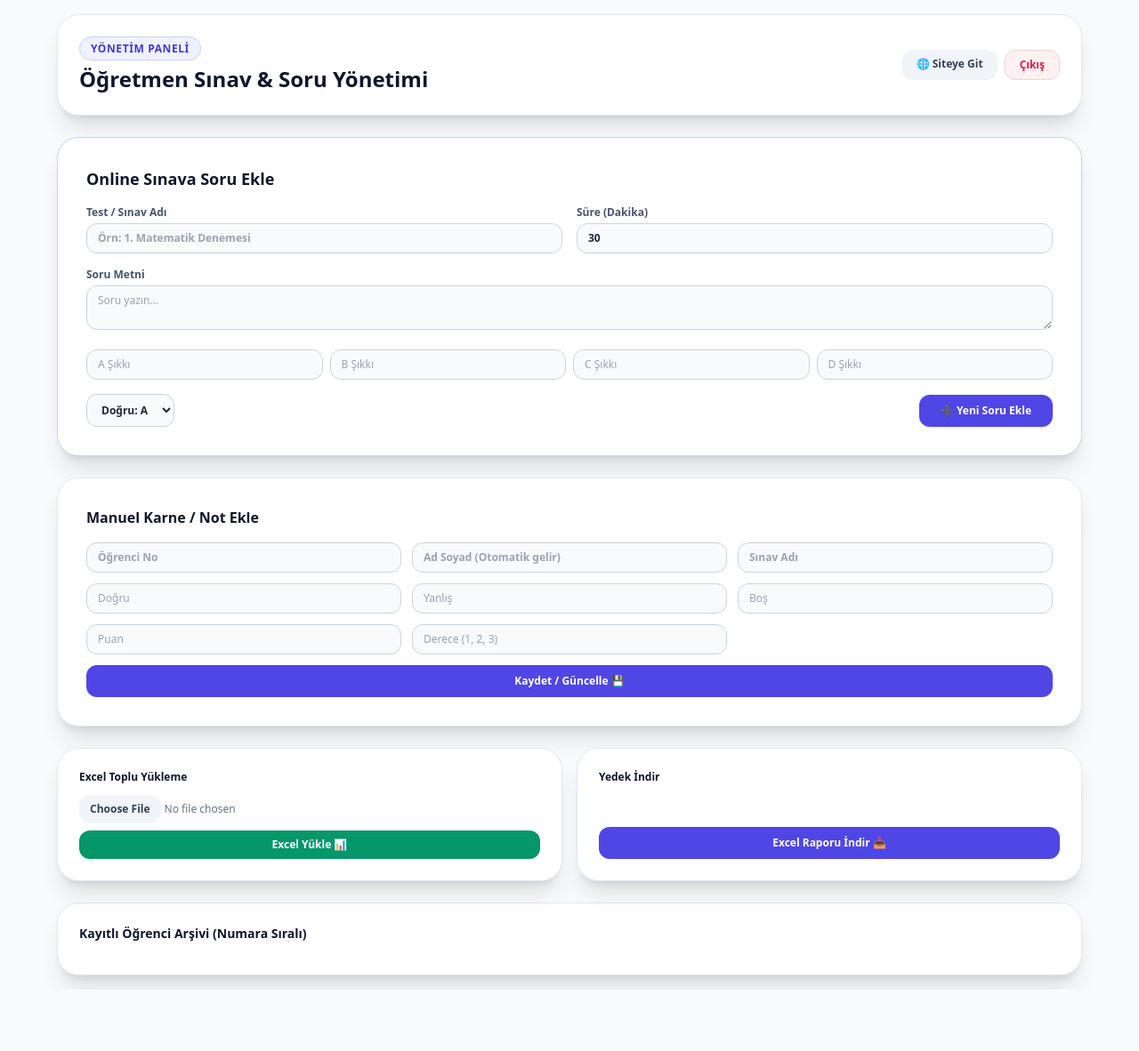
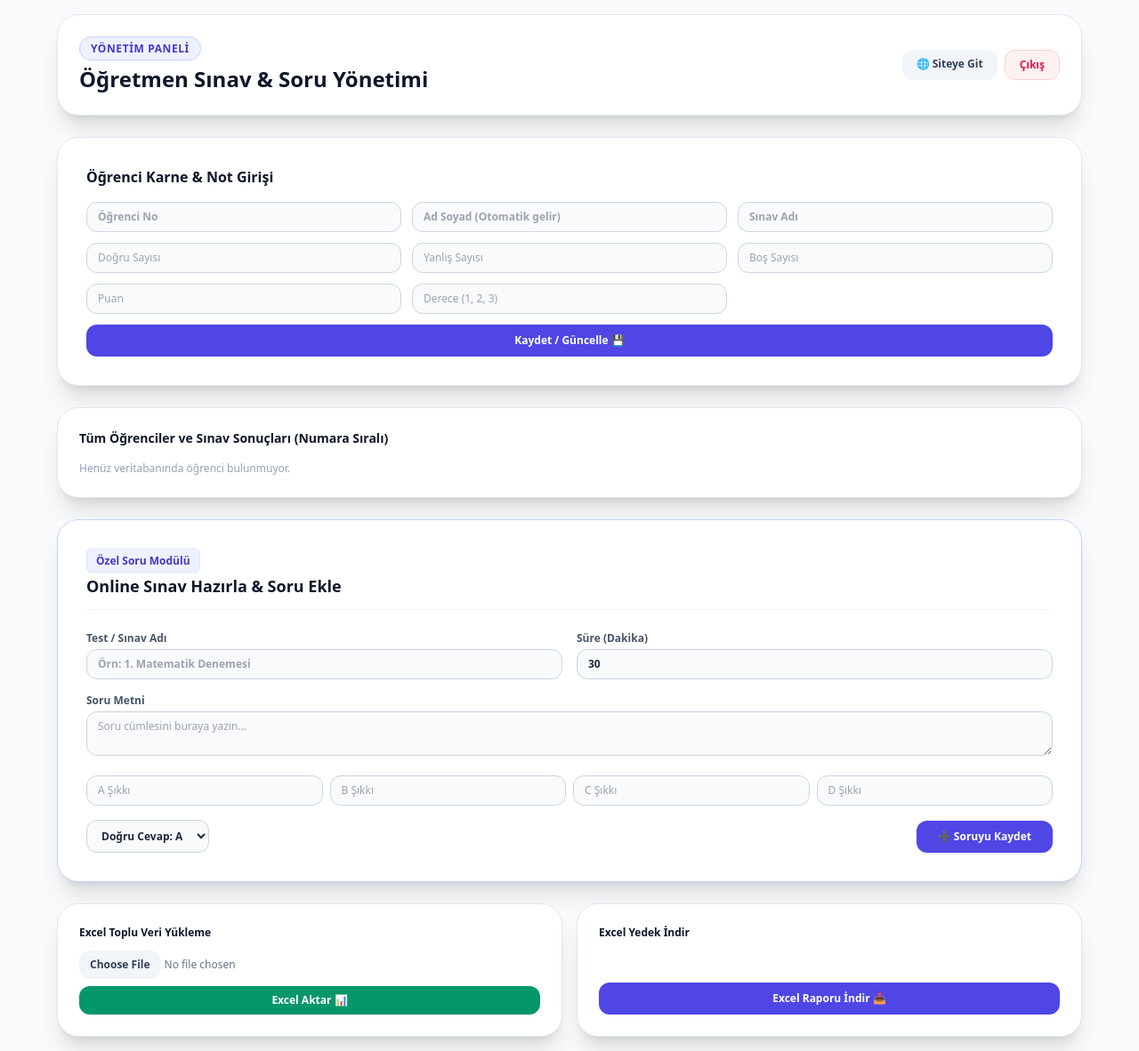
Before and after one commit to busrakaradeniz13/sinav-sistemi, a Flask app: page /admin in a window 1280 px wide. Shown: the whole page at 89% size. Before the commit the page ends 1112 px from the top, so only its background shows below. Run offline with Flask 3, Linux system fonts and the light colour scheme; the visitor is signed in with stand-in values (Sample User, id 1); data that the repository does not hold is empty; some libraries are stand-ins or nearby versions.

Commit message:
Update admin.html

```diff
--- a/templates/admin.html
+++ b/templates/admin.html
@@ -51,9 +51,68 @@
         </div>
         {% else %}
 
-        <!-- SORU EKLEME ALANI -->
-        <div class="bg-white p-6 sm:p-8 rounded-3xl border border-indigo-200 shadow-xl space-y-4">
-            <h2 class="text-lg font-black text-slate-900">Online Sınava Soru Ekle</h2>
+        <!-- MANUEL ÖĞRENCİ / KARNE EKLEME (AKILLI TANIMALI) -->
+        <div class="bg-white p-6 sm:p-8 rounded-3xl border border-slate-200 shadow-xl space-y-4">
+            <h2 class="text-base font-black text-slate-900">Öğrenci Karne & Not Girişi</h2>
+            <form action="/admin/kaydet" method="POST" class="grid grid-cols-1 sm:grid-cols-3 gap-3">
+                <input type="text" id="ogrenci_no_input" name="ogrenci_no" required placeholder="Öğrenci No" onblur="ogrenciGetir()" class="px-3 py-2 rounded-xl bg-slate-50 border border-slate-300 text-xs font-bold">
+                <input type="text" id="ad_input" name="ad" required placeholder="Ad Soyad (Otomatik gelir)" class="px-3 py-2 rounded-xl bg-slate-50 border border-slate-300 text-xs font-bold">
+                <input type="text" name="sinav" required placeholder="Sınav Adı" class="px-3 py-2 rounded-xl bg-slate-50 border border-slate-300 text-xs font-bold">
+                <input type="number" name="dogru" placeholder="Doğru Sayısı" class="px-3 py-2 rounded-xl bg-slate-50 border border-slate-300 text-xs">
+                <input type="number" name="yanlis" placeholder="Yanlış Sayısı" class="px-3 py-2 rounded-xl bg-slate-50 border border-slate-300 text-xs">
+                <input type="number" name="bos" placeholder="Boş Sayısı" class="px-3 py-2 rounded-xl bg-slate-50 border border-slate-300 text-xs">
+                <input type="number" name="puan" placeholder="Puan" class="px-3 py-2 rounded-xl bg-slate-50 border border-slate-300 text-xs">
+                <input type="text" name="derece" placeholder="Derece (1, 2, 3)" class="px-3 py-2 rounded-xl bg-slate-50 border border-slate-300 text-xs">
+                <button type="submit" class="bg-indigo-600 hover:bg-indigo-700 text-white font-bold py-2.5 rounded-xl text-xs sm:col-span-3">Kaydet / Güncelle 💾</button>
+            </form>
+        </div>
+
+        <!-- TÜM ÖĞRENCİLERİN SINAV SONUÇLARI VE DETAYLI LİSTESİ -->
+        <div class="bg-white p-6 rounded-3xl border border-slate-200 shadow-xl space-y-4">
+            <h3 class="text-sm font-black text-slate-900">Tüm Öğrenciler ve Sınav Sonuçları (Numara Sıralı)</h3>
+
+            {% if veriler %}
+            <div class="space-y-4 max-h-[500px] overflow-y-auto pr-1">
+                {% for no, bilgi in veriler.items() %}
+                <div class="bg-slate-50 p-4 rounded-2xl border border-slate-200 space-y-3">
+                    <div class="flex justify-between items-center border-b border-slate-200 pb-2">
+                        <div>
+                            <span class="font-black text-indigo-700 text-sm">No: {{ no }}</span>
+                            <span class="font-bold text-slate-900 text-sm ml-2">- {{ bilgi.ad }}</span>
+                        </div>
+                        <a href="/admin/ogrenci-sil/{{ no }}" onclick="return confirm('Öğrenciyi ve tüm sınavlarını silmek istediğinize emin misiniz?')" class="text-rose-600 text-xs font-bold hover:underline">Öğrenciyi Sil 🗑️</a>
+                    </div>
+
+                    {% if bilgi.sinavlar %}
+                    <div class="grid grid-cols-1 sm:grid-cols-2 gap-2">
+                        {% for s in bilgi.sinavlar %}
+                        <div class="bg-white p-3 rounded-xl border border-slate-200 text-xs flex justify-between items-center">
+                            <div>
+                                <div class="font-bold text-slate-800">{{ s.sinav }}</div>
+                                <div class="text-[11px] text-slate-500">D: {{ s.dogru }} | Y: {{ s.yanlis }} | B: {{ s.bos }} | Puan: <strong class="text-indigo-600">{{ s.puan }}</strong> {% if s.derece %}| Sıra: <strong class="text-amber-600">{{ s.derece }}</strong>{% endif %}</div>
+                            </div>
+                            <a href="/admin/sinav-sil/{{ no }}/{{ s.sinav }}" onclick="return confirm('Bu sınav sonucunu silmek istiyor musunuz?')" class="text-rose-500 hover:text-rose-700 font-bold ml-2">Sil</a>
+                        </div>
+                        {% endfor %}
+                    </div>
+                    {% else %}
+                    <div class="text-xs text-slate-400 italic">Kayıtlı sınav sonucu yok.</div>
+                    {% endif %}
+                </div>
+                {% endfor %}
+            </div>
+            {% else %}
+            <div class="text-xs text-slate-400">Henüz veritabanında öğrenci bulunmuyor.</div>
+            {% endif %}
+        </div>
+
+        <!-- SEKMELİ / AYRI BÖLÜM: ONLINE SINAV VE SORU YÖNETİMİ -->
+        <div class="bg-white p-6 sm:p-8 rounded-3xl border border-indigo-200 shadow-xl space-y-6">
+            <div class="border-b border-slate-100 pb-3">
+                <span class="bg-indigo-50 text-indigo-700 text-xs font-bold px-2.5 py-1 rounded-md border border-indigo-100">Özel Soru Modülü</span>
+                <h2 class="text-lg font-black text-slate-900 mt-1">Online Sınav Hazırla & Soru Ekle</h2>
+            </div>
+
             <form action="/admin/soru-ekle" method="POST" class="space-y-4">
                 <div class="grid grid-cols-1 sm:grid-cols-2 gap-4">
                     <div>
@@ -67,7 +126,7 @@
                 </div>
                 <div>
                     <label class="block text-xs font-bold text-slate-600 mb-1">Soru Metni</label>
-                    <textarea name="soru_metni" rows="2" required placeholder="Soru yazın..." class="w-full px-3 py-2 rounded-xl bg-slate-50 border border-slate-300 text-xs"></textarea>
+                    <textarea name="soru_metni" rows="2" required placeholder="Soru cümlesini buraya yazın..." class="w-full px-3 py-2 rounded-xl bg-slate-50 border border-slate-300 text-xs"></textarea>
                 </div>
                 <div class="grid grid-cols-2 sm:grid-cols-4 gap-2">
                     <input type="text" name="secenek_a" required placeholder="A Şıkkı" class="px-3 py-2 rounded-xl bg-slate-50 border border-slate-300 text-xs">
@@ -77,17 +136,19 @@
                 </div>
                 <div class="flex justify-between items-center">
                     <select name="dogru_cevap" class="px-3 py-2 rounded-xl bg-slate-50 border border-slate-300 text-xs font-bold">
-                        <option value="A">Doğru: A</option><option value="B">Doğru: B</option><option value="C">Doğru: C</option><option value="D">Doğru: D</option>
+                        <option value="A">Doğru Cevap: A</option>
+                        <option value="B">Doğru Cevap: B</option>
+                        <option value="C">Doğru Cevap: C</option>
+                        <option value="D">Doğru Cevap: D</option>
                     </select>
-                    <button type="submit" class="bg-indigo-600 text-white font-bold px-6 py-2.5 rounded-xl text-xs shadow">➕ Yeni Soru Ekle</button>
+                    <button type="submit" class="bg-indigo-600 hover:bg-indigo-700 text-white font-bold px-6 py-2.5 rounded-xl text-xs shadow">➕ Soruyu Kaydet</button>
                 </div>
             </form>
-        </div>
 
-        <!-- TESTLER VE YAYINLA -->
+            <!-- TEST YAYIN DURUMU -->
             {% if test_listesi %}
-        <div class="bg-white p-6 rounded-3xl border border-slate-200 shadow-xl space-y-3">
-            <h3 class="text-sm font-bold text-slate-900">Sınav Yayın Yönetimi</h3>
+            <div class="pt-4 border-t border-slate-100">
+                <h3 class="text-xs font-bold text-slate-700 mb-2">Sınav Yayın Durumu</h3>
                 <div class="grid grid-cols-1 sm:grid-cols-2 gap-3">
                     {% for test in test_listesi %}
                     <div class="bg-slate-50 p-3 rounded-xl border border-slate-200 flex justify-between items-center">
@@ -96,7 +157,7 @@
                             <div class="text-[10px] text-slate-500">Süre: {{ test.sure_dakika }} dk</div>
                         </div>
                         <a href="/admin/test-yayinla/{{ test.test_adi }}" class="px-3 py-1.5 rounded-xl text-xs font-bold {% if test.yayinlandi %}bg-emerald-600 text-white{% else %}bg-amber-500 text-white{% endif %}">
-                        {% if test.yayinlandi %}Yayında (Kaldır){% else %}Yayına Al{% endif %}
+                            {% if test.yayinlandi %}Yayında (Kaldır){% else %}Yayına Al 🚀{% endif %}
                         </a>
                     </div>
                     {% endfor %}
@@ -104,50 +165,42 @@
             </div>
             {% endif %}
 
-        <!-- MANUEL ÖĞRENCİ EKLEME (AKILLI TANIMA) -->
-        <div class="bg-white p-6 sm:p-8 rounded-3xl border border-slate-200 shadow-xl space-y-4">
-            <h2 class="text-base font-black text-slate-900">Manuel Karne / Not Ekle</h2>
-            <form action="/admin/kaydet" method="POST" class="grid grid-cols-1 sm:grid-cols-3 gap-3">
-                <input type="text" id="ogrenci_no_input" name="ogrenci_no" required placeholder="Öğrenci No" onblur="ogrenciGetir()" class="px-3 py-2 rounded-xl bg-slate-50 border border-slate-300 text-xs font-bold">
-                <input type="text" id="ad_input" name="ad" required placeholder="Ad Soyad (Otomatik gelir)" class="px-3 py-2 rounded-xl bg-slate-50 border border-slate-300 text-xs font-bold">
-                <input type="text" name="sinav" required placeholder="Sınav Adı" class="px-3 py-2 rounded-xl bg-slate-50 border border-slate-300 text-xs font-bold">
-                <input type="number" name="dogru" placeholder="Doğru" class="px-3 py-2 rounded-xl bg-slate-50 border border-slate-300 text-xs">
-                <input type="number" name="yanlis" placeholder="Yanlış" class="px-3 py-2 rounded-xl bg-slate-50 border border-slate-300 text-xs">
-                <input type="number" name="bos" placeholder="Boş" class="px-3 py-2 rounded-xl bg-slate-50 border border-slate-300 text-xs">
-                <input type="number" name="puan" placeholder="Puan" class="px-3 py-2 rounded-xl bg-slate-50 border border-slate-300 text-xs">
-                <input type="text" name="derece" placeholder="Derece (1, 2, 3)" class="px-3 py-2 rounded-xl bg-slate-50 border border-slate-300 text-xs">
-                <button type="submit" class="bg-indigo-600 hover:bg-indigo-700 text-white font-bold py-2.5 rounded-xl text-xs sm:col-span-3">Kaydet / Güncelle 💾</button>
-            </form>
+            <!-- KAYITLI SORULAR -->
+            {% if tum_sorular %}
+            <div class="pt-4 border-t border-slate-100 space-y-2">
+                <h3 class="text-xs font-bold text-slate-700">Eklenen Sorular</h3>
+                <div class="space-y-2 max-h-60 overflow-y-auto">
+                    {% for soru in tum_sorular %}
+                    <div class="bg-slate-50 p-3 rounded-xl border border-slate-200 flex justify-between items-start text-xs">
+                        <div>
+                            <span class="bg-indigo-100 text-indigo-700 text-[10px] font-bold px-2 py-0.5 rounded">{{ soru.test_adi }}</span>
+                            <p class="font-bold text-slate-800 mt-1">{{ soru.soru_metni }}</p>
+                            <div class="text-[10px] text-slate-500">A: {{ soru.secenek_a }} | B: {{ soru.secenek_b }} | C: {{ soru.secenek_c }} | D: {{ soru.secenek_d }} | Doğru: <strong class="text-emerald-600">{{ soru.dogru_cevap }}</strong></div>
                         </div>
-
-        <!-- EXCEL YÜKLEME VE İNDİRME -->
-        <div class="grid grid-cols-1 sm:grid-cols-2 gap-4">
-            <div class="bg-white p-6 rounded-3xl border border-slate-200 shadow-xl space-y-3">
-                <h3 class="text-xs font-bold text-slate-900">Excel Toplu Yükleme</h3>
-                <form action="/admin/excel-yukle" method="POST" enctype="multipart/form-data" class="space-y-2">
-                    <input type="file" name="excel_dosya" required class="block w-full text-xs text-slate-500 file:py-2 file:px-3 file:rounded-xl file:border-0 file:text-xs file:font-bold file:bg-slate-100 file:text-slate-700">
-                    <button type="submit" class="w-full bg-emerald-600 text-white font-bold py-2 rounded-xl text-xs">Excel Yükle 📊</button>
-                </form>
-            </div>
-            <div class="bg-white p-6 rounded-3xl border border-slate-200 shadow-xl flex flex-col justify-between space-y-3">
-                <h3 class="text-xs font-bold text-slate-900">Yedek İndir</h3>
-                <a href="/admin/excel-indir" class="block text-center bg-indigo-600 text-white font-bold py-2.5 rounded-xl text-xs">Excel Raporu İndir 📥</a>
-            </div>
-        </div>
-
-        <!-- KAYITLI ÖĞRENCİLER ARŞİVİ (NUMARAYA GÖRE SIRALI) -->
-        <div class="bg-white p-6 rounded-3xl border border-slate-200 shadow-xl space-y-3">
-            <h3 class="text-sm font-bold text-slate-900">Kayıtlı Öğrenci Arşivi (Numara Sıralı)</h3>
-            <div class="space-y-2 max-h-80 overflow-y-auto">
-                {% for no, b in veriler.items() %}
-                <div class="bg-slate-50 p-3 rounded-xl border border-slate-200 flex justify-between items-center text-xs">
-                    <div><strong>{{ no }}</strong> - {{ b.ad }}</div>
-                    <a href="/admin/ogrenci-sil/{{ no }}" onclick="return confirm('Öğrenciyi silmek istiyor musunuz?')" class="text-rose-600 font-bold hover:underline">Sil 🗑️</a>
+                        <a href="/admin/soru-sil/{{ soru.id }}" onclick="return confirm('Soruyu silmek istediğinize emin misiniz?')" class="text-rose-600 font-bold hover:underline ml-2">Sil 🗑️</a>
                     </div>
                     {% endfor %}
                 </div>
             </div>
             {% endif %}
         </div>
+
+        <!-- EXCEL AKTARIM & YEDEKLEME -->
+        <div class="grid grid-cols-1 sm:grid-cols-2 gap-4">
+            <div class="bg-white p-6 rounded-3xl border border-slate-200 shadow-xl space-y-3">
+                <h3 class="text-xs font-bold text-slate-900">Excel Toplu Veri Yükleme</h3>
+                <form action="/admin/excel-yukle" method="POST" enctype="multipart/form-data" class="space-y-2">
+                    <input type="file" name="excel_dosya" required class="block w-full text-xs text-slate-500 file:py-2 file:px-3 file:rounded-xl file:border-0 file:text-xs file:font-bold file:bg-slate-100 file:text-slate-700">
+                    <button type="submit" class="w-full bg-emerald-600 text-white font-bold py-2 rounded-xl text-xs">Excel Aktar 📊</button>
+                </form>
+            </div>
+            <div class="bg-white p-6 rounded-3xl border border-slate-200 shadow-xl flex flex-col justify-between space-y-3">
+                <h3 class="text-xs font-bold text-slate-900">Excel Yedek İndir</h3>
+                <a href="/admin/excel-indir" class="block text-center bg-indigo-600 text-white font-bold py-2.5 rounded-xl text-xs">Excel Raporu İndir 📥</a>
+            </div>
+        </div>
+
+        {% endif %}
+    </div>
 </body>
 </html>
```
Lines whose indentation alone changed are shown as unchanged.
